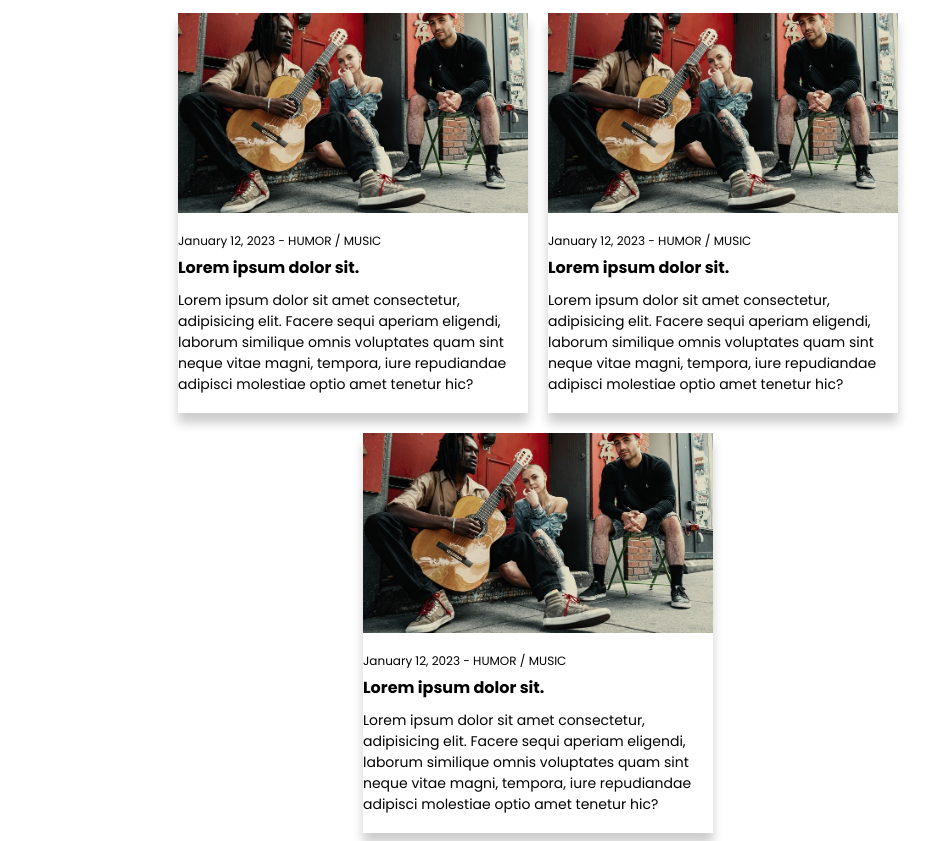
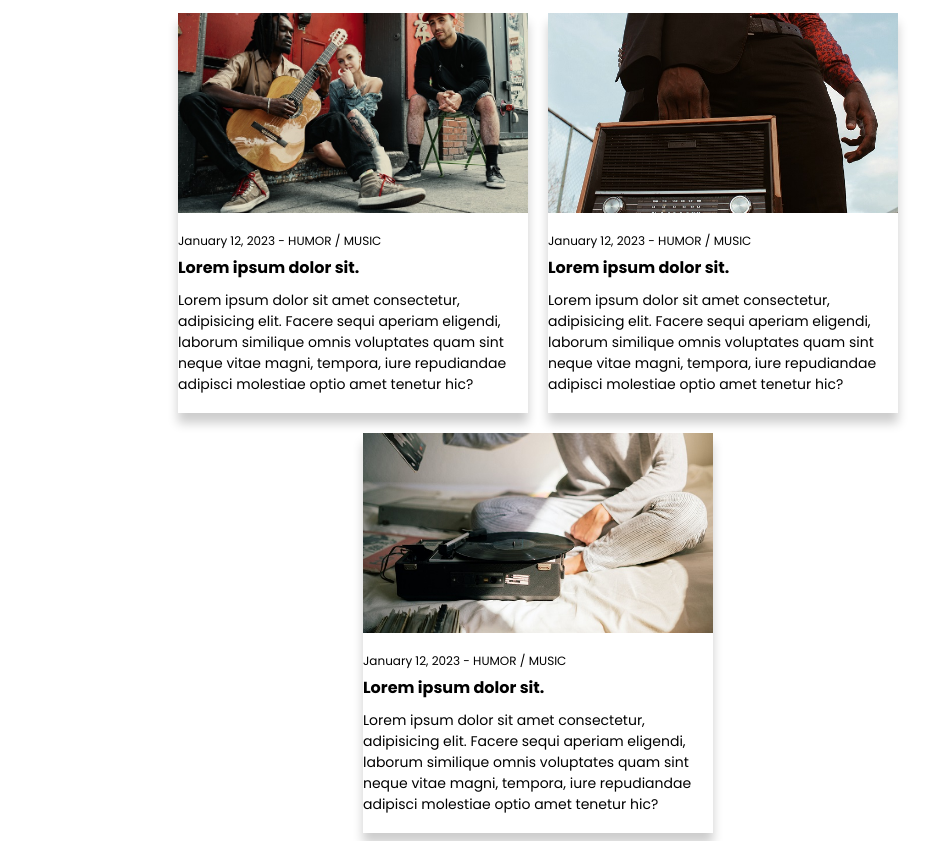
Before and after one commit to master-coder-ayush/lec5, a plain HTML site: page index.html in a window 1280 px wide. Shown: the part 50-891 px from the top of the page, without its empty margins (102-1035 px from the left). Drawn offline with Linux system fonts and the light colour scheme.

Commit message:
first commit

```diff
--- a/index.html
+++ b/index.html
@@ -23,13 +23,13 @@
                 <p class="content">Lorem ipsum dolor sit amet consectetur, adipisicing elit. Facere sequi aperiam eligendi, laborum similique omnis voluptates quam sint neque vitae magni, tempora, iure repudiandae adipisci molestiae optio amet tenetur hic?</p>
             </div>
             <div class="card">
-                <img src="./assets/image/image-1.jpg" alt="">
+                <img src="./assets/image/image-2.jpg" alt="">
                 <p class="date-category">January 12, 2023 - HUMOR / MUSIC</p>
                 <h4 class="sub-heading">Lorem ipsum dolor sit.</h4>
                 <p class="content">Lorem ipsum dolor sit amet consectetur, adipisicing elit. Facere sequi aperiam eligendi, laborum similique omnis voluptates quam sint neque vitae magni, tempora, iure repudiandae adipisci molestiae optio amet tenetur hic?</p>
             </div>
             <div class="card">
-                <img src="./assets/image/image-1.jpg" alt="">
+                <img src="./assets/image/image-3.jpg" alt="">
                 <p class="date-category">January 12, 2023 - HUMOR / MUSIC</p>
                 <h4 class="sub-heading">Lorem ipsum dolor sit.</h4>
                 <p class="content">Lorem ipsum dolor sit amet consectetur, adipisicing elit. Facere sequi aperiam eligendi, laborum similique omnis voluptates quam sint neque vitae magni, tempora, iure repudiandae adipisci molestiae optio amet tenetur hic?</p>
```
